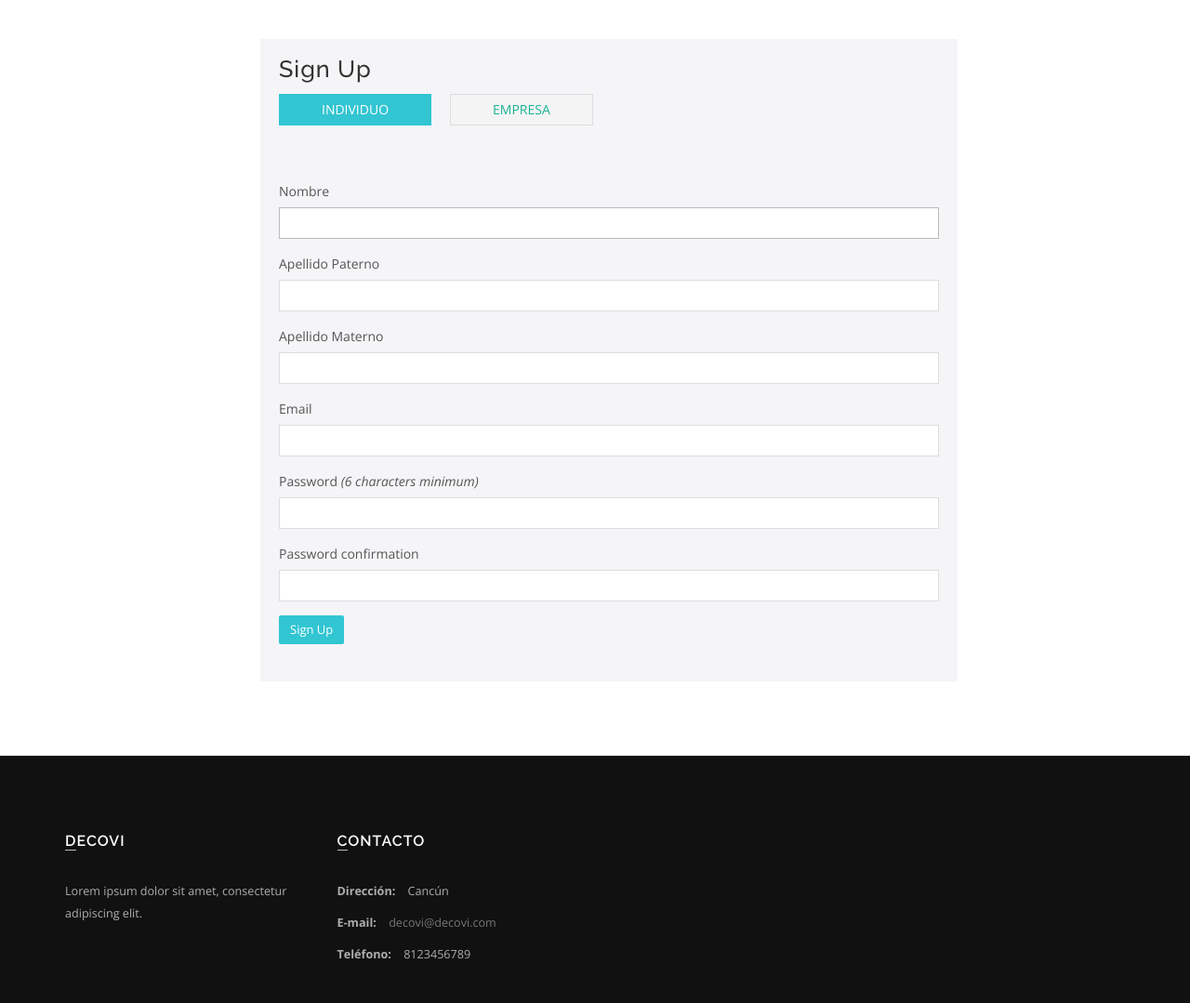
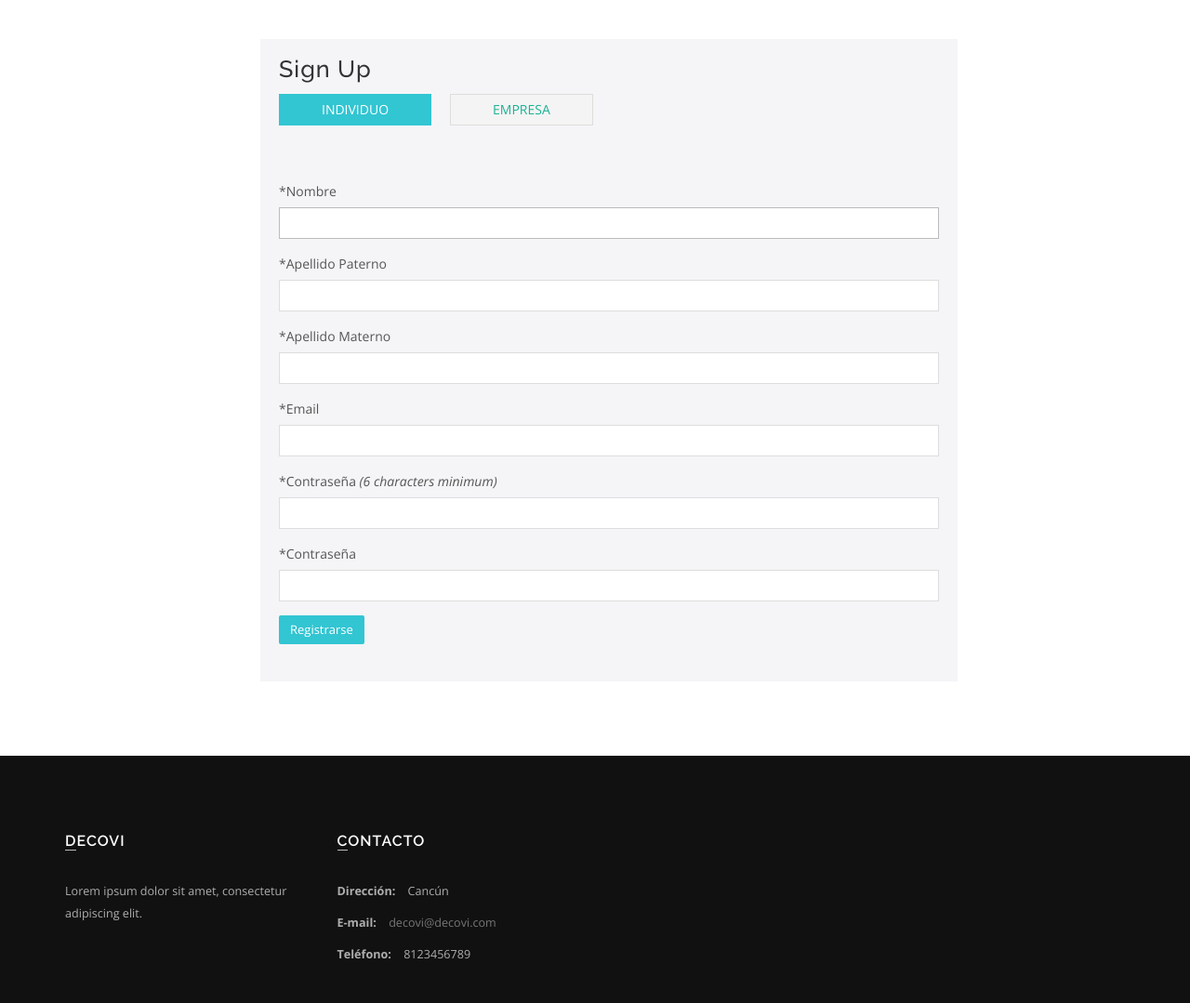
Before and after one commit to Israelhz/decovi, a Rails app: page /users/sign_up in a window 1280 px wide. Shown: the part 158-1237 px from the top of the page at 93% size. Run offline with Rails 7, Linux system fonts and the light colour scheme; data comes from the database, SQL or seed files in the repository; style sheets or scripts are compiled from the project's sources; parts of the project's set-up code (start-up, migrations or seed data) failed here and were passed over; some libraries are stand-ins or nearby versions.

Commit message:
Modified Sign up Form

```diff
--- a/app/views/devise/registrations/new.html.erb
+++ b/app/views/devise/registrations/new.html.erb
@@ -22,36 +22,36 @@
                         <%= devise_error_messages! %>
                         <form role="form">
                           <div class="form-group">
-                            <%= f.label :nombre, "Nombre" %><br />
-                            <%= f.text_field :nombre, autofocus: true, class:'form-control' %>
+                            <%= f.label :nombre, "*Nombre" %><br />
+                            <%= f.text_field :nombre, autofocus: true, class:'form-control', :required => true %>
                           </div>
                           <div class="form-group">
-                            <%= f.label :apellidoPaterno, "Apellido Paterno" %><br />
-                            <%= f.text_field :apellidoPaterno, class:'form-control'%>
+                            <%= f.label :apellidoPaterno, "*Apellido Paterno" %><br />
+                            <%= f.text_field :apellidoPaterno, class:'form-control', :required => true%>
                           </div>
 
                           <div class="form-group">
-                            <%= f.label :apellidoMaterno, "Apellido Materno" %><br />
-                            <%= f.text_field :apellidoMaterno, class:'form-control' %>
+                            <%= f.label :apellidoMaterno, "*Apellido Materno" %><br />
+                            <%= f.text_field :apellidoMaterno, class:'form-control', :required => true%>
                           </div>
                           <div class="form-group">
-                              <%= f.label :email %><br />
-                              <%= f.email_field :email, autofocus: true, class:'form-control'%>
+                              <%= f.label :email, '*Email' %><br />
+                              <%= f.email_field :email, autofocus: true, class:'form-control', :required => true%>
                           </div>
                           <div class="form-group">
-                              <%= f.label :password %>
+                              <%= f.label :password, '*Contraseña' %>
                               <% if @minimum_password_length %>
                               <em>(<%= @minimum_password_length %> characters minimum)</em>
                               <% end %><br />
-                              <%= f.password_field :password, autocomplete: "off", class:'form-control' %>
+                              <%= f.password_field :password, autocomplete: "off", class:'form-control', :required => true %>
                           </div>
                           <div class="form-group">
-                              <%= f.label :password_confirmation %><br />
-                              <%= f.password_field :password_confirmation, autocomplete: "off", class:'form-control' %>
+                              <%= f.label :password_confirmation, '*Contraseña' %><br />
+                              <%= f.password_field :password_confirmation, autocomplete: "off", class:'form-control', :required => true %>
                           </div>
 
                           <%=f.hidden_field :individuo, :value => "true"%>
-                        <%= f.submit "Sign up", class:'btn btn-theme-bg' %>
+                        <%= f.submit "Registrarse", class:'btn btn-theme-bg' %>
                         <% end %>
                         </form>
                     </div><!--login tab end-->
@@ -60,31 +60,31 @@
                         <%= devise_error_messages! %>
                         <form role="form">
                           <div class="form-group">
-                            <%= f.label :nombre, "Nombre" %><br />
-                            <%= f.text_field :nombre, autofocus: true, class:'form-control' %>
+                            <%= f.label :nombre, "*Nombre" %><br />
+                            <%= f.text_field :nombre, autofocus: true, class:'form-control', :required => true %>
                           </div>
                           <div class="form-group">
-                            <%= f.label :paginaWeb, "Página Web" %><br />
-                            <%= f.text_field :paginaWeb, class:'form-control'%>
+                            <%= f.label :paginaWeb, "*Página Web" %><br />
+                            <%= f.text_field :paginaWeb, class:'form-control' %>
                           </div>
                           <div class="form-group">
-                              <%= f.label :email %><br />
-                              <%= f.email_field :email, autofocus: true, class:'form-control'%>
+                              <%= f.label :email, '*Email' %><br />
+                              <%= f.email_field :email, autofocus: true, class:'form-control', :required => true%>
                           </div>
                           <div class="form-group">
-                              <%= f.label :password %>
+                              <%= f.label :password, '*Constraseña'%>
                               <% if @minimum_password_length %>
                               <em>(<%= @minimum_password_length %> characters minimum)</em>
                               <% end %><br />
-                              <%= f.password_field :password, autocomplete: "off", class:'form-control' %>
+                              <%= f.password_field :password, autocomplete: "off", class:'form-control', :required => true %>
                           </div>
                           <div class="form-group">
-                              <%= f.label :password_confirmation %><br />
-                              <%= f.password_field :password_confirmation, autocomplete: "off", class:'form-control' %>
+                              <%= f.label :password_confirmation, '*Constraseña' %><br />
+                              <%= f.password_field :password_confirmation, autocomplete: "off", class:'form-control', :required => true %>
                           </div>
 
                           <%=f.hidden_field :empresa, :value => "true"%>
-                        <%= f.submit "Sign up", class:'btn btn-theme-bg' %>
+                        <%= f.submit "Registrarse", class:'btn btn-theme-bg' %>
                         <% end %>
                         </form>
                     </div><!--register tab end-->
```
Also changed, not shown: app/views/devise/registrations/edit.html.erb (+4 -4 lines).
